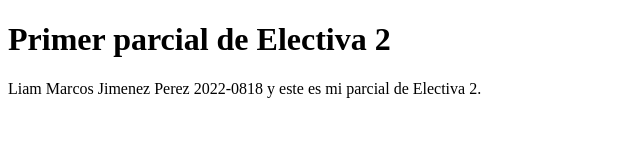
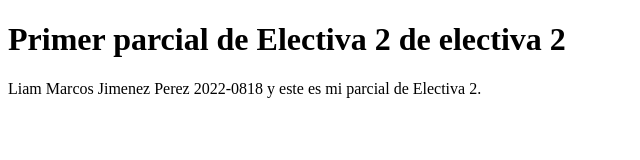
Before and after one commit to LiamJimenez/primer-parcial, a plain HTML site: page index.html in a window 1280 px wide. Shown: the whole page, without its empty margins (0-640 px from the left). Drawn offline with Linux system fonts and the light colour scheme.

Commit message:
se modifica el titulo

```diff
--- a/index.html
+++ b/index.html
@@ -6,7 +6,7 @@
     <title>Primer parcial de electiva 2</title>
 </head>
 <body>
-    <h1>Primer parcial de Electiva 2</h1>
+    <h1>Primer parcial de Electiva 2 de electiva 2</h1>
     <p>Liam Marcos Jimenez Perez 2022-0818 y este es mi parcial de Electiva 2.</p>
 </body>
 </html>
```
